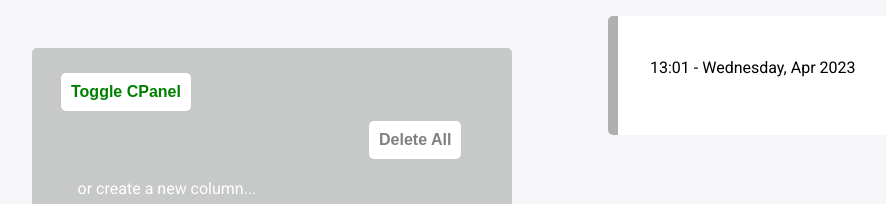
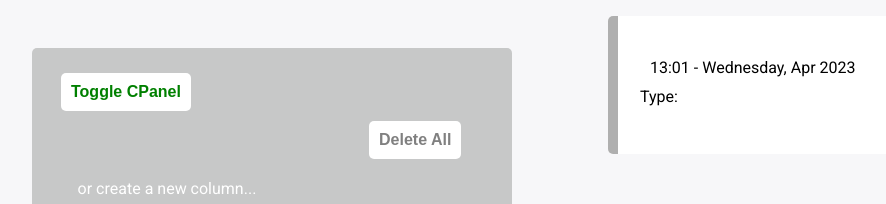
Before and after one commit to xScottishKrissx/live-text-redux, a React (Create React App) app: page / in a window 1280 px wide. Shown: the top 204 px of the page, without its empty margins (88-974 px from the left). Built offline with nearby package versions, Linux system fonts and the light colour scheme.

Commit message:
0.15.10 - Fixed Types

```diff
--- a/src/components/NewPost/NewPost.js
+++ b/src/components/NewPost/NewPost.js
@@ -52,6 +52,7 @@ export default function NewPost({handleEdit}) {
                 body={postBody}
                 subtitle={postSubtitle}
                 image={postImageName}
+                type={postType}
                 twitter={insertTweet}
                 youtube={insertYoutube}
                 confirmClearForm={confirmClearForm}
--- a/src/components/Post/post.js
+++ b/src/components/Post/post.js
@@ -11,7 +11,7 @@ import PostYoutube from './View/PostYoutube';
 import { setCPanelVis } from '../../features/cpanelVis';
 import EditButton from './editButton';
 
-export default function Post({title, subtitle, body, id, timestamp, loggedIn, image, tweet, youtube, hidden, hideEditBtn}) {
+export default function Post({title, subtitle, body, id, timestamp, loggedIn, image, tweet, youtube, hidden, hideEditBtn, type}) {
     const dispatch = useDispatch()
     // localStorage.clear()
     const liveText = useSelector((state) => state.livetext.value)
@@ -36,7 +36,7 @@ export default function Post({title, subtitle, body, id, timestamp, loggedIn, im
                 {hideEditBtn ? null : <EditButton loggedIn id={id} handleEdit={handleEdit} />}
             </div>
 
-
+            Type: {type}
             <PostContent
                 editMode={editing}
                 editModeState={editModeState}
--- a/src/components/PostControl/postControl.js
+++ b/src/components/PostControl/postControl.js
@@ -32,13 +32,14 @@ export default function PostControl({id, handleEdit, body, subtitle, title, type
     let getColumnHeadline = getCurrentColumn[0][getColumnId].headline
     // console.log(getColumnHeadline)
 
+
     const createNewPost = () =>{
         console.log("Create New Post")
         const newPost = {
             body:body,
             title:title,
             subtitle:subtitle,
-            type:type,
+            type: !type ? "update" : type,
             timestamp:Date.now(),
             hidden:false,
             image:image,
@@ -53,6 +54,7 @@ export default function PostControl({id, handleEdit, body, subtitle, title, type
         setPostImageName("")
         updateWebsite(updatedLiveTexts)
         confirmClearForm("clearForm")
+
     }
 
     const handleHide = (setHide) =>{
```
Also changed, not shown: 1 other file (tests, documents, lock files or other folders).
